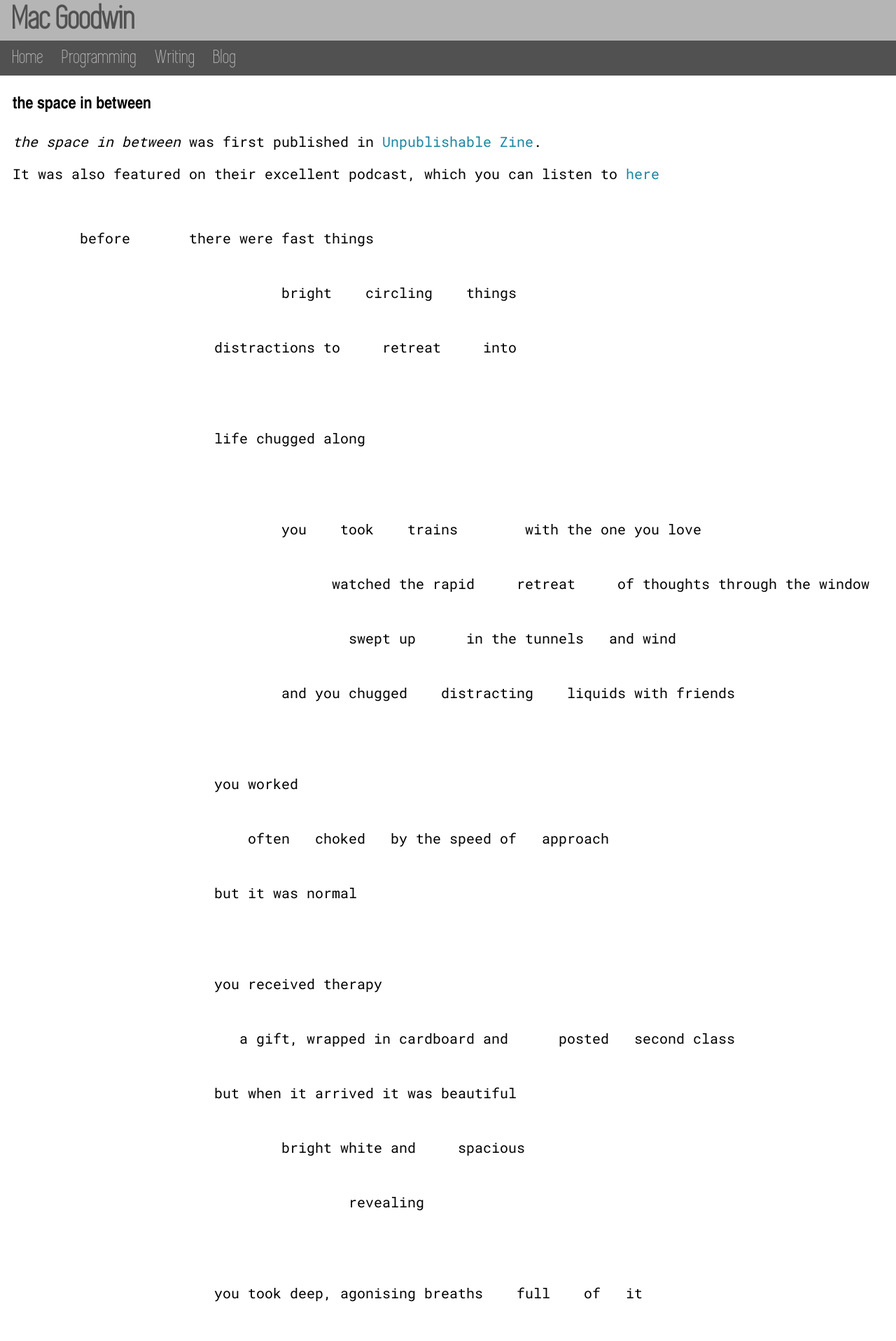
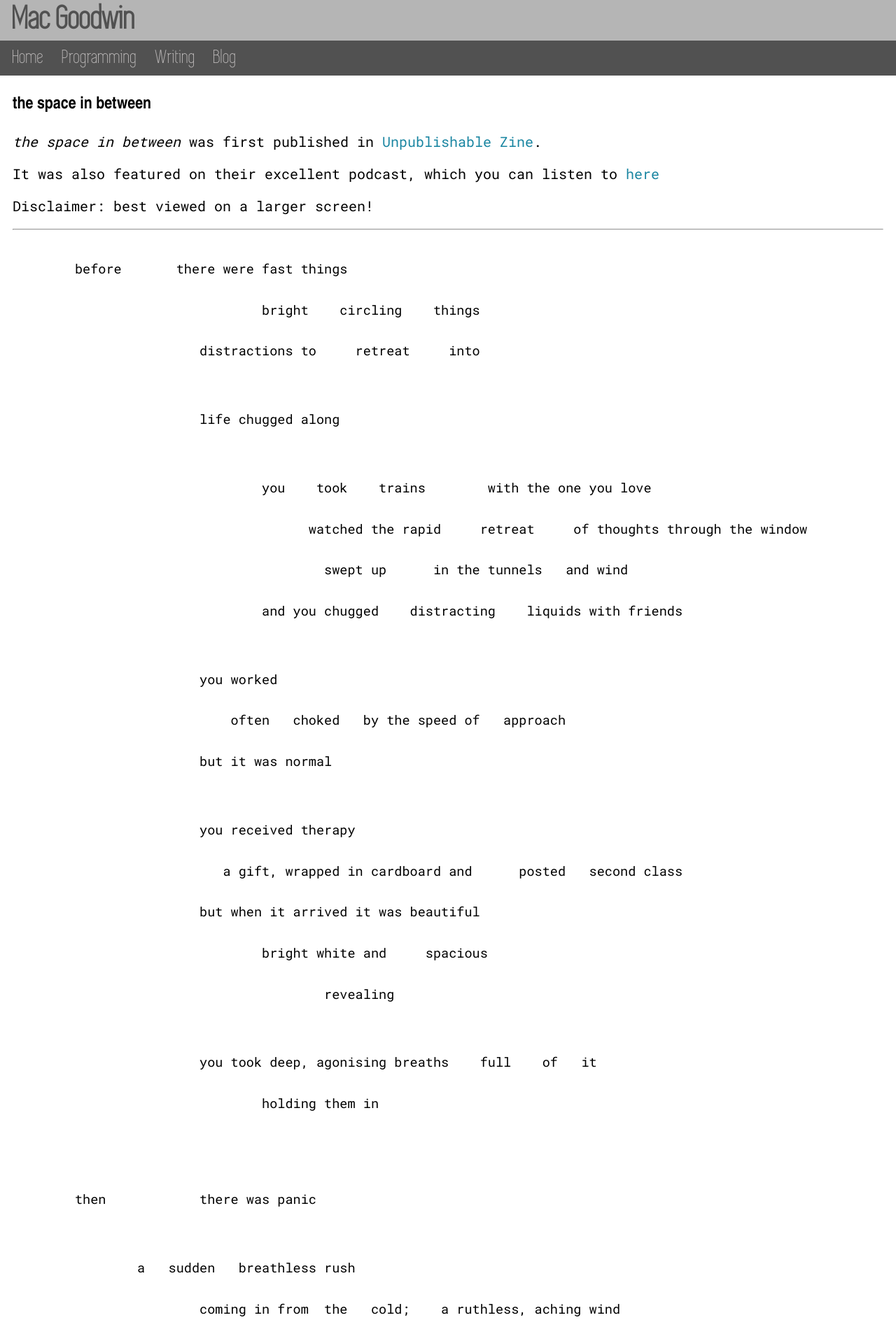
Before and after one commit to Twigonometry/mac-goodwin.com, a Jekyll site: the page built from mac-goodwin/writing/showcases/the-space-in-between.html, in a window 1280 px wide. Shown: the top 1917 px of the page at 70% size. Built offline with Jekyll 4.4.1, drawn with Linux system fonts in a browser that asks for light colours; some web fonts are replaced.

Commit message:
Fixing text size causing overflow on space in between

```diff
--- a/mac-goodwin/_sass/writing.scss
+++ b/mac-goodwin/_sass/writing.scss
@@ -5,9 +5,16 @@ p {
 .writing-showcase-content {
     width: 100%;
     white-space: pre;
-    /*overflow: hidden;*/
+    line-height: 1.45vw;
 }
 
 .writing-showcase-content p {
     display: inline;
+    font-size: 1.45vw;
 }
+
+@media only screen and (min-width: 1390px) {
+    .writing-showcase-content p {
+        font-size: 20px;
+    }
+}
--- a/mac-goodwin/writing/showcases/the-space-in-between.html
+++ b/mac-goodwin/writing/showcases/the-space-in-between.html
@@ -9,6 +9,9 @@ custom_css: writing
 
 <p><i>the space in between</i> was first published in <a href="https://theunpublishablezine.wordpress.com/2020/08/17/the-space-in-between-by-mac-goodwin/">Unpublishable Zine</a>.</p>
 <p>It was also featured on their excellent podcast, which you can listen to <a href="https://open.spotify.com/episode/2JIeuCJfpW1Li9nNUxHa1n?si=NYARnx1AReOnTO1jdlngCg">here</a></p>
+<p>Disclaimer: best viewed on a larger screen!</p>
+
+<hr>
 
 <div class="writing-showcase-content">
     <p>
--- a/mac-goodwin/writing/showcases/transmission.html
+++ b/mac-goodwin/writing/showcases/transmission.html
@@ -8,6 +8,8 @@ custom_css: writing
 <h3>Transmission</h3>
 
 <p><i>Transmission</i> was first published in <a href="https://poetryinpublic.co.uk/transmission-by-mac-goodwin/">Poetry in Public</a></p>
+
+<hr>
 
 <div class="writing-showcase-content">
     <p>
```
